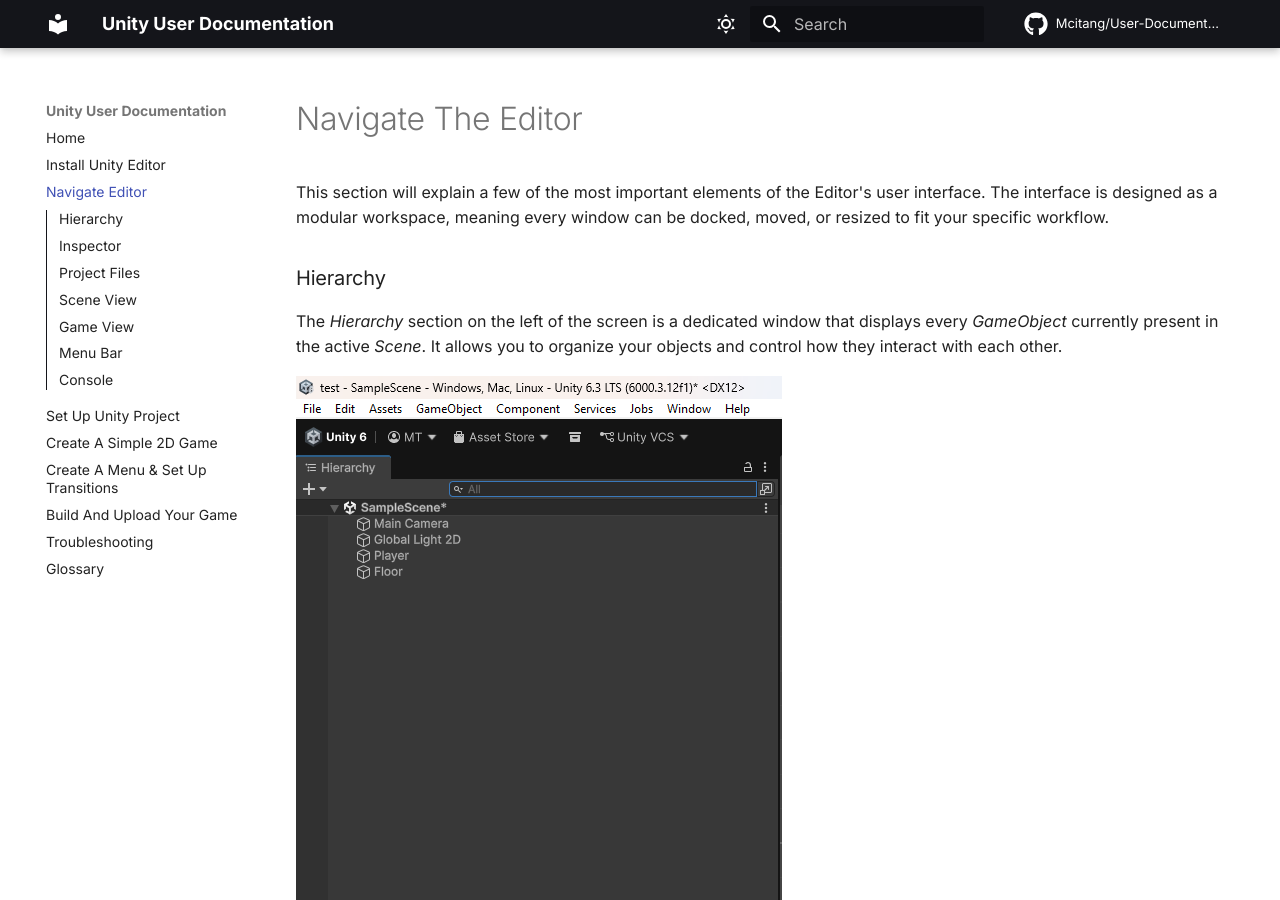
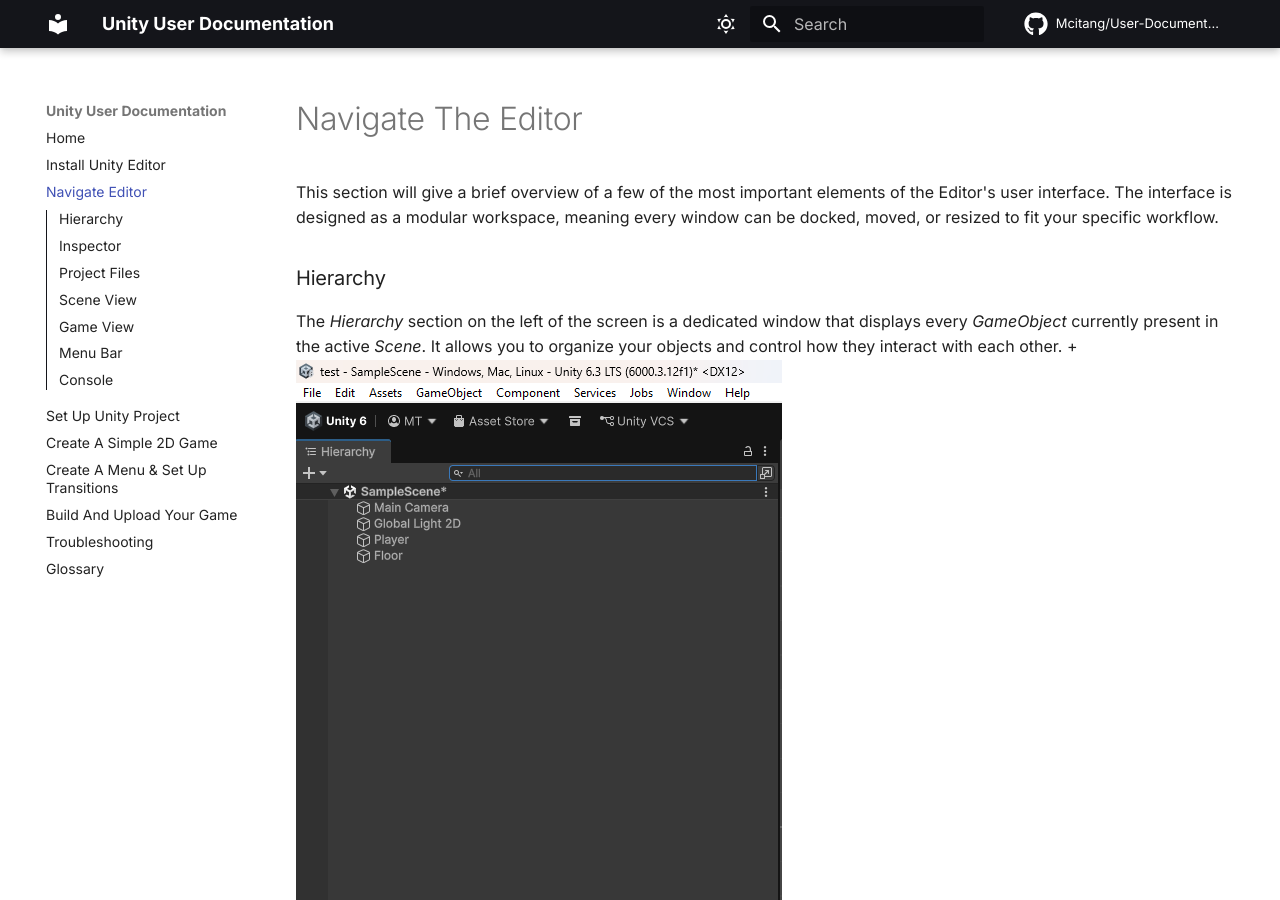
Before and after one commit to Mcitang/User-Documentation, an MkDocs documentation site: the page built from docs/navigate-editor.md, in a window 1280 px wide and 900 px high. Built offline with MkDocs 1.6.1 and Material for MkDocs 9.7.7, drawn with Linux system fonts in a browser that asks for light colours; comment, search, counter and statistics services are not loaded.

Commit message:
Edit wording

```diff
--- a/docs/navigate-editor.md
+++ b/docs/navigate-editor.md
@@ -1,11 +1,11 @@
 # Navigate The Editor
 
-This section will explain a few of the most important elements of the Editor's user interface. The interface is designed as a modular workspace, meaning every window can be docked, moved, or resized to fit your specific workflow.
+This section will give a brief overview of a few of the most important elements of the Editor's user interface. The interface is designed as a modular workspace, meaning every window can be docked, moved, or resized to fit your specific workflow.
 
 ### Hierarchy
 
 The _Hierarchy_ section on the left of the screen is a dedicated window that displays every _GameObject_ currently present in the active _Scene_. It allows you to organize your objects and control how they interact with each other.
-
++
 ![Hierarchy][hierarchy]
 
 ### Inspector
```
